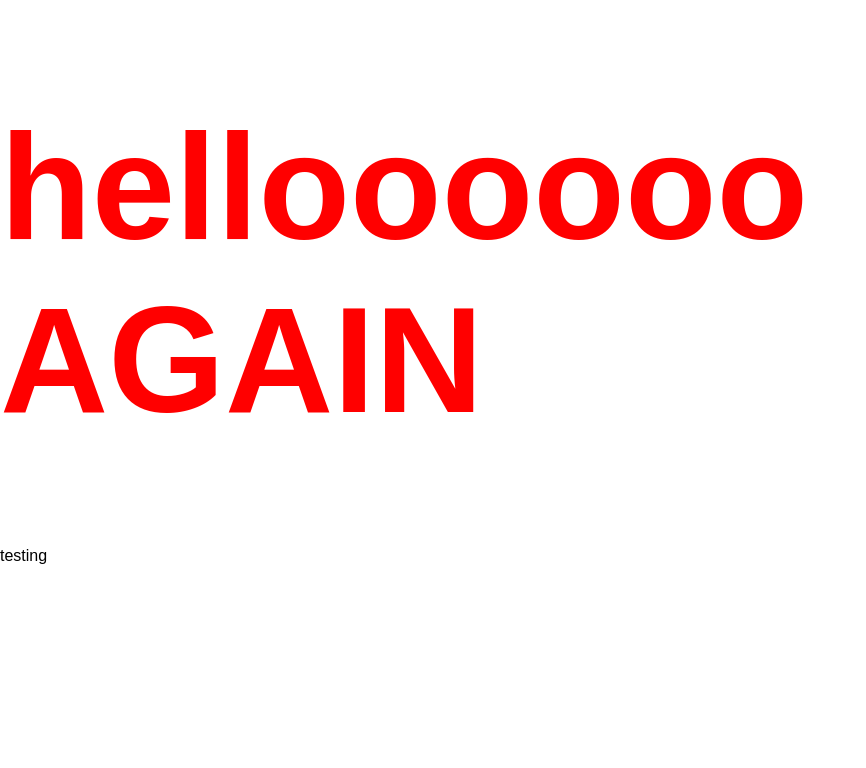
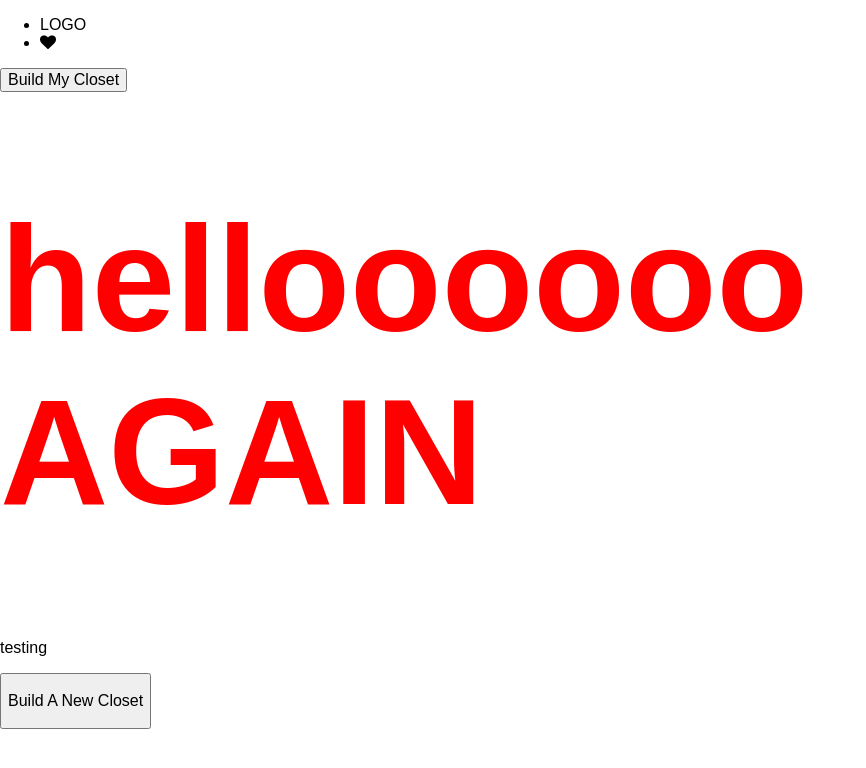
Before and after one commit to dressed-to-last/capsulewardrobe, a website: page index.html in a window 1280 px wide. Shown: the whole page, without its empty margins (0-866 px from the left). Drawn offline with nearby package versions, Linux system fonts and the light colour scheme; files that its build step writes are made by us from their sources; no server answers.

Commit message:
added refresh button, smooth scroll, header, beginning of nav

```diff
--- a/dev/scripts/main.js
+++ b/dev/scripts/main.js
@@ -148,7 +148,24 @@ styleApp.displayClothesPieces = function(product) {
 
 
 
+//smooth scroll so results display on screen in a more obvious manner
+	$(".submitButton").on('click', function() {
+	    $('html,body').animate({
+	        scrollTop: $("#clothes").offset().top},
+	        'slow');
+	});
 
-$(function(){
+	//reload button that will reload the page
+	//reload button that will reload the page
+	function reloadButton(){
+		$('#reloadButton').on('click', function(){
+			console.log(reloadButton);
+			location.reload();
+		});
+	};
+
+	//must add reload button to this function:
+	$(function(){
 	styleApp.init();
-});
+	reloadButton();
+	});
--- a/index.html
+++ b/index.html
@@ -8,12 +8,35 @@
 	<link rel="stylesheet" href="public/styles/style.css"/>
 </head>
 <body>
+<main>
+<header>
+		<nav>
+			<ul>
+				<li>LOGO</li>
+				<li><i class="fa fa-heart" aria-hidden="true"></i></li>
+			</ul>
+		</nav>
+
+		<!--button to smooth scroll down to main content-->
+		<input type="submit" class="submitButton" value="Build My Closet">
+</header>
 	<div id="weather"></div>
 	<div id="clothes"></div>
 	<h1>helloooooo AGAIN</h1>
 	<p>testing</p>
 
+	<div class="refreshPage">
+		<button id="reloadButton">
+			<p>Build A New Closet</p>
+		</button>
+	</div>
+
+
 	<script src="https://ajax.googleapis.com/ajax/libs/jquery/1.10.2/jquery.min.js"></script>
 	<script src="public/scripts/main.js"></script>
+</main>
 </body>
+<footer>
+
+</footer>
 </html>
```
Also changed, not shown: assets/header.jpg (added), assets/heart.png (added), assets/logo.png (added).
